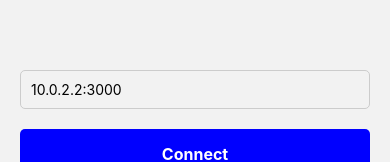
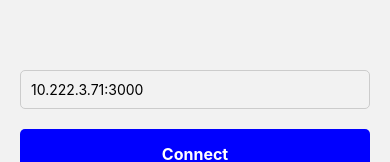
Before and after one commit to Kim-Lancaster/emulator, a React Native app in the folder mobile/: screen /Connection in a window 390 px wide. Shown: the part 330-492 px from the top of the page. Built offline with nearby package versions, Linux system fonts and the light colour scheme.

Commit message:
Update app URLs to host LAN IP 10.222.3.71:3000 for physical device testing

```diff
--- a/mobile/src/screens/ConnectionScreen.tsx
+++ b/mobile/src/screens/ConnectionScreen.tsx
@@ -8,7 +8,7 @@ import { TerminalSession, SessionStatus } from '../models/TerminalSession';
 export const ConnectionScreen: React.FC = () => {
   const navigation = useNavigation();
   const dispatch = useDispatch();
-  const [serverUrl, setServerUrl] = useState('10.0.2.2:3000');
+  const [serverUrl, setServerUrl] = useState('10.222.3.71:3000');
 
   const handleConnect = () => {
     const session: TerminalSession = {
@@ -28,7 +28,7 @@ export const ConnectionScreen: React.FC = () => {
     <View style={styles.container}>
       <TextInput
         style={styles.input}
-        placeholder="Enter server URL (e.g., 10.0.2.2:3000)"
+        placeholder="Enter server URL (e.g., 10.222.3.71:3000)"
         value={serverUrl}
         onChangeText={setServerUrl}
       />
--- a/mobile/src/screens/TerminalScreen.tsx
+++ b/mobile/src/screens/TerminalScreen.tsx
@@ -16,7 +16,7 @@ export const TerminalScreen: React.FC = () => {
   const sessions = useSelector((state: RootState) => state.session.sessions);
   const activeSession = sessions.find(s => s.id === activeSessionId);
 
-  const hostUrl = activeSession?.hostUrl || 'http://localhost:3000';
+  const hostUrl = activeSession?.hostUrl || 'http://10.222.3.71:3000';
   const webviewRef = useRef<WebView>(null);
 
   const handleDisconnect = async () => {
```
